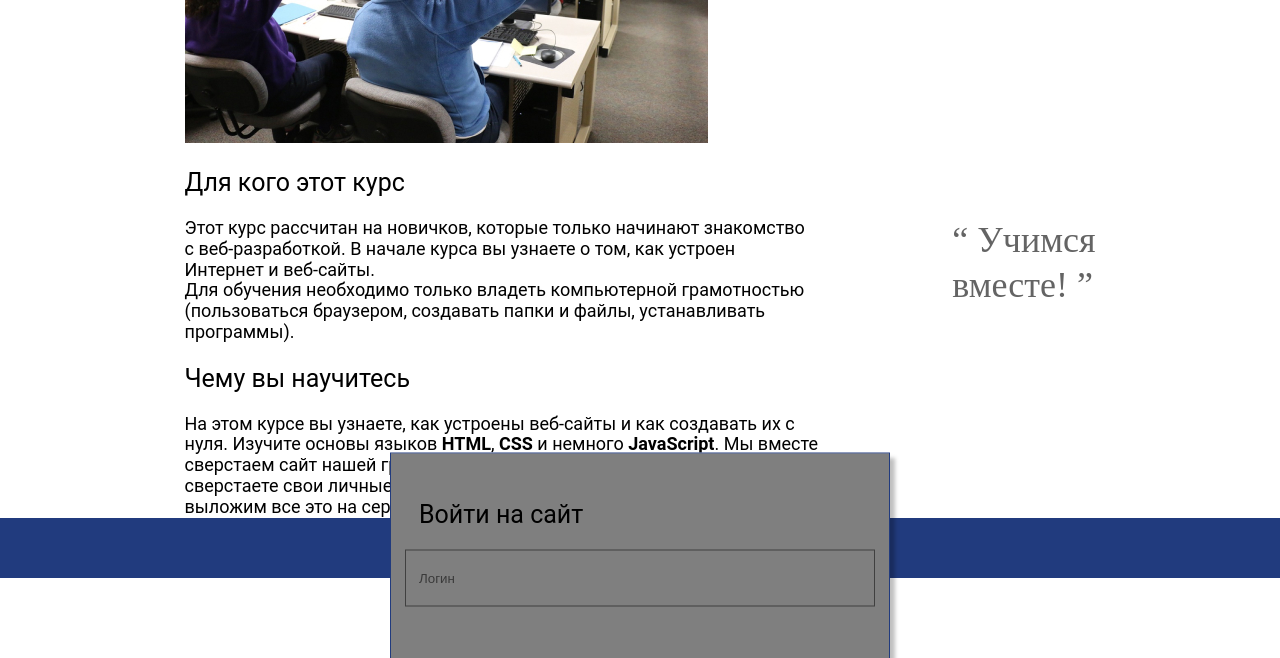
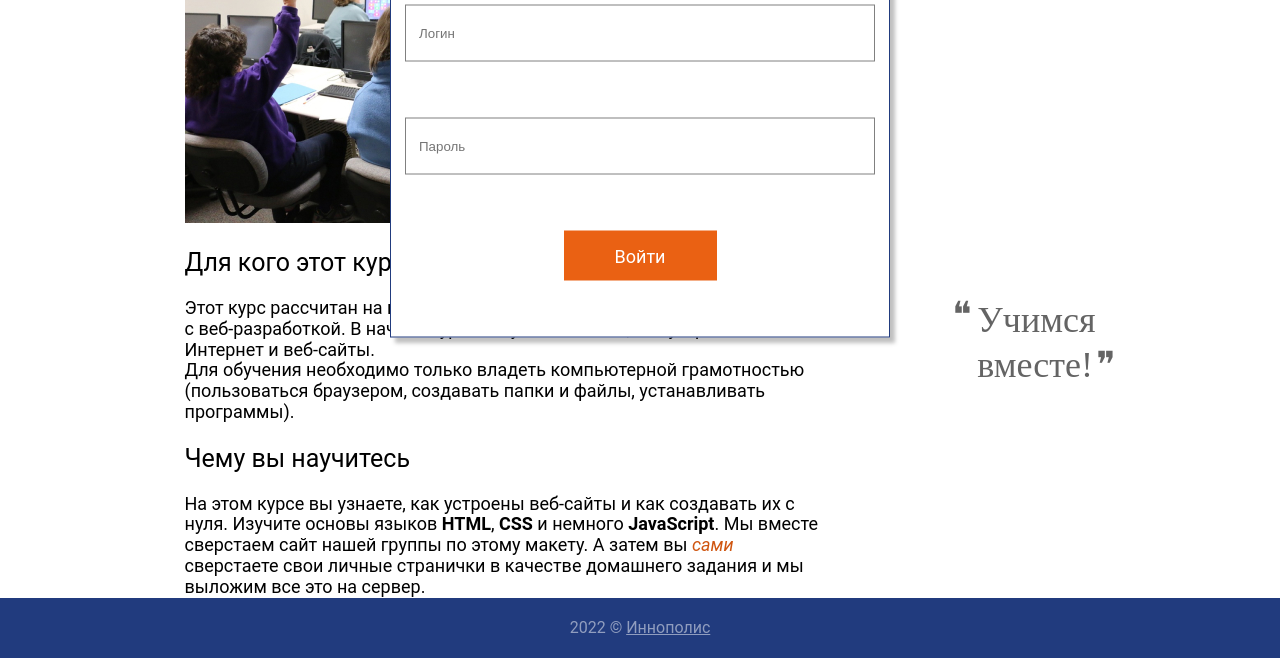
Before and after one commit to Moon8542/Educational-innopolis, a plain HTML site: page index.html in a window 1280 px wide. Shown: the part 348-1006 px from the top of the page. Before the commit the page ends 926 px from the top, so only its background shows below. Drawn offline with Linux system fonts and the light colour scheme; a web font is replaced by a local one.

```diff
--- a/css/style.css
+++ b/css/style.css
@@ -25,7 +25,7 @@
   margin: 0 auto;
   padding: 0 16px;
   min-height: 80px;
-  position: fixed;
+  position: relative;
   top: 0;
   display: flex;
   flex-wrap: wrap;
@@ -87,9 +87,9 @@
 
 .login-popup {
   display: none;
-  position: fixed;
+  position: absolute;
   z-index: 2;
-  bottom: 0;
+  /* bottom: 0; */
   left: 50%;
   transform: translate(-50%, 100%);
   box-sizing: border-box;
@@ -205,14 +205,20 @@ h2 {
 
 .intro-aside > blockquote {
   margin: 0;
+  position: relative;
+}
+
+.icon::before {
+  content:'\275D';
+  position: absolute;
+  left: -25px;
+  top: -5px;
 }
 
 .icon::after {
-  content:'\201D' ;
-}
-
-.icon::before {
-  content:'\201C';
+  content:'\275E';
+  position: absolute;
+  right: -20px;
 }
 
 .intro-text > strong {
--- a/index.html
+++ b/index.html
@@ -22,7 +22,7 @@
       <li><a class="menu-link" href="pages/contacts.html">Контакты</a></li>
     </ul>
     <a class="login-button" href="login.html">Войти</a>
-    <div class="login-popup show-popup popup-backdrop">
+    <div class="login-popup show-popup">
       <h2 class="login-heading">Войти на сайт</h2>
       <form class="login-form" action="#" method="GET">
         <input class="login-input" name="login" type="text" placeholder="Логин" required="">
```
